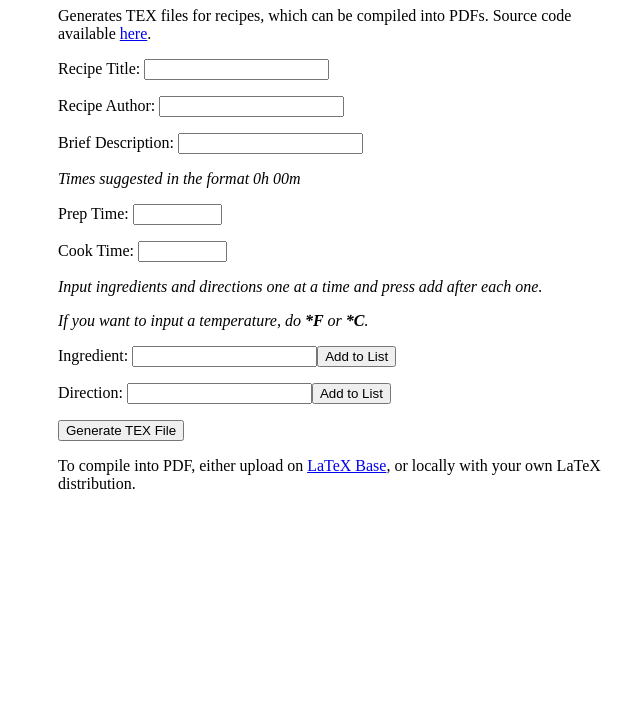
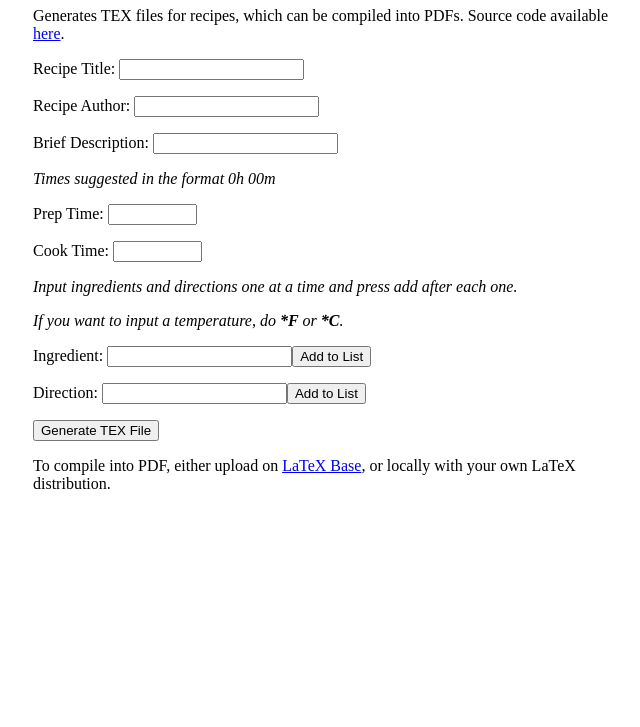
Before and after one commit to slashinfty/pretty-recipes, a plain HTML site: page index.html in a window 1280 px wide. Shown: the part 73-800 px from the top of the page, without its empty margins (307-947 px from the left). Drawn offline with nearby package versions, Linux system fonts and the light colour scheme.

Commit message:
css tweak

```diff
--- a/index.css
+++ b/index.css
@@ -1,4 +1,4 @@
 .content {
-    max-width: 550px !important;
+    max-width: 600px !important;
     margin: auto !important;
 }
```
